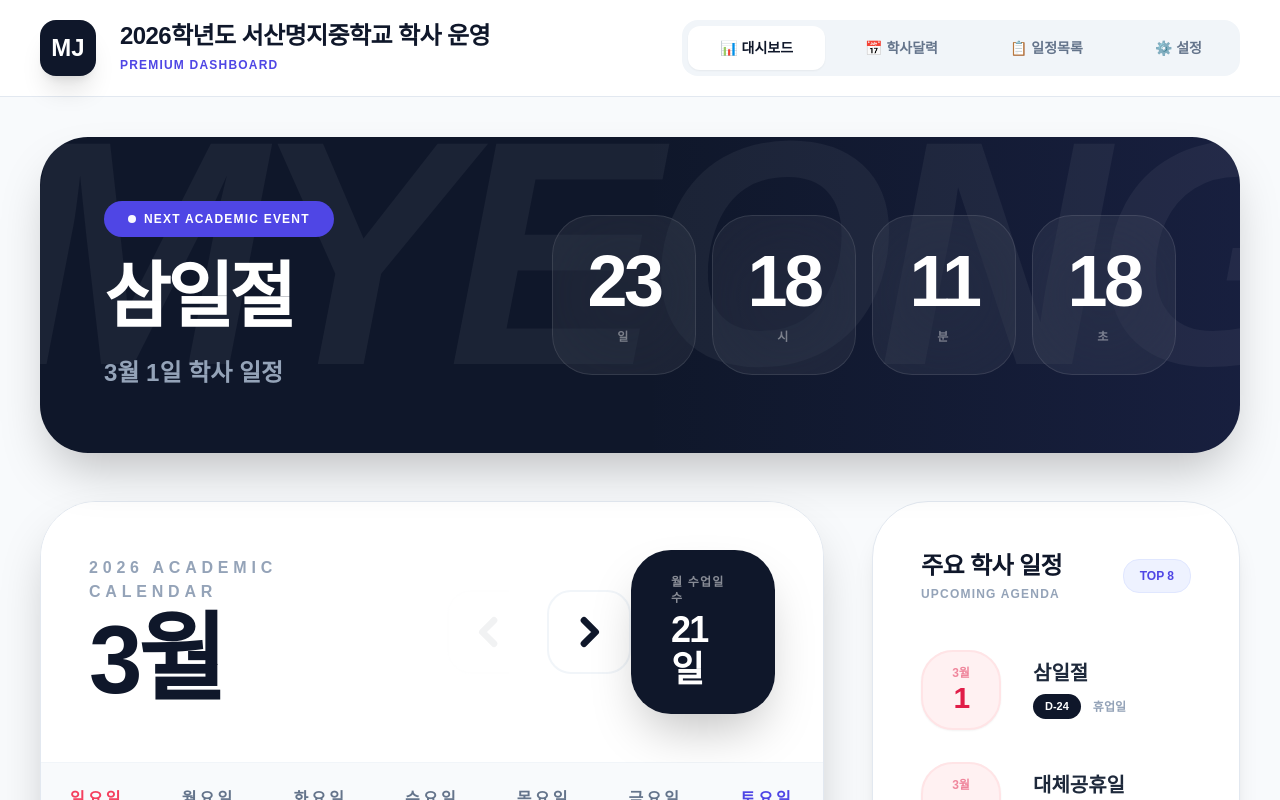
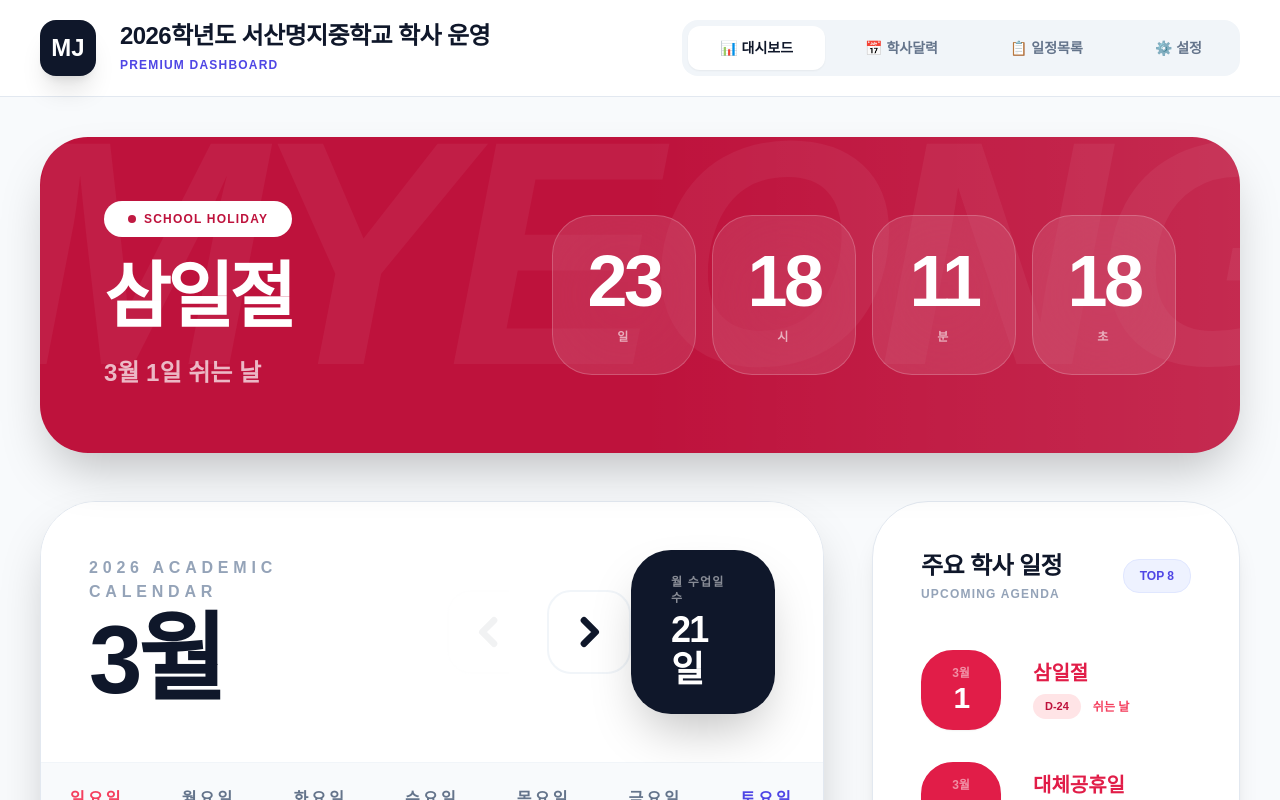
Before and after one commit to magicluffy1-tech/haksa, a React (Vite) app: page / in a window 1280 px wide. Shown: the top 800 px of the page. Built offline with nearby package versions, Linux system fonts and the light colour scheme; a web font is replaced by a local one.

Commit message:
feat: Enhance calendar and dashboard with holiday styling
Applies conditional styling to highlight holidays on the dashboard and calendar views. This includes changing the background and text colors of relevant elements when an event is categorized as a holiday, improving visual distinction.

```diff
--- a/components/CalendarView.tsx
+++ b/components/CalendarView.tsx
@@ -83,12 +83,14 @@ const CalendarView: React.FC<Props> = ({ data, isMini = false }) => {
             {week.map((dayNum, dIdx) => {
               const dayEvents = dayNum ? allEventsForMonth.filter(e => e.date === dayNum) : [];
               const uniqueEvents = Array.from(new Map<string, SchoolEvent>(dayEvents.map(e => [e.title, e])).values());
+              // 해당 날짜가 일요일(dIdx === 0)이거나 휴무일(EventCategory.HOLIDAY) 일정이 하나라도 있으면 빨간색
+              const isHoliday = uniqueEvents.some(e => e.category === EventCategory.HOLIDAY);
 
               return (
                 <div key={`${wIdx}-${dIdx}`} className={`bg-white p-6 min-h-[160px] relative hover:bg-indigo-50/30 transition-all ${!dayNum ? 'bg-slate-50/50' : ''}`}>
                   {dayNum && (
                     <div className="flex flex-col h-full">
-                      <span className={`text-4xl lg:text-5xl font-black mb-4 tracking-tighter leading-none ${dIdx === 0 ? 'text-rose-500' : dIdx === 6 ? 'text-indigo-600' : 'text-slate-900'}`}>
+                      <span className={`text-4xl lg:text-5xl font-black mb-4 tracking-tighter leading-none ${isHoliday || dIdx === 0 ? 'text-rose-500 !important' : dIdx === 6 ? 'text-indigo-600' : 'text-slate-900'}`}>
                         {dayNum}
                       </span>
                       <div className="space-y-2 overflow-y-auto max-h-[120px] pr-1 custom-scrollbar">
--- a/components/DashboardView.tsx
+++ b/components/DashboardView.tsx
@@ -50,18 +50,22 @@ const DashboardView: React.FC<Props> = ({ stats, data }) => {
     <div className="space-y-12">
       {/* Hero Section: Countdown */}
       {nextMainEvent && (
-        <div className="relative overflow-hidden rounded-[3rem] bg-slate-900 p-12 lg:p-16 text-white shadow-2xl">
+        <div className={`relative overflow-hidden rounded-[3rem] p-12 lg:p-16 text-white shadow-2xl transition-colors duration-500 ${
+          nextMainEvent.category === EventCategory.HOLIDAY ? 'bg-rose-700' : 'bg-slate-900'
+        }`}>
           <div className="relative z-10 flex flex-col xl:flex-row xl:items-center justify-between gap-12">
             <div className="space-y-6">
-              <span className="inline-flex items-center gap-2 bg-indigo-600 px-6 py-2.5 rounded-full text-xs font-black tracking-widest uppercase">
-                <span className="w-2 h-2 rounded-full bg-white animate-pulse"></span>
-                Next Academic Event
+              <span className={`inline-flex items-center gap-2 px-6 py-2.5 rounded-full text-xs font-black tracking-widest uppercase ${
+                nextMainEvent.category === EventCategory.HOLIDAY ? 'bg-white text-rose-700' : 'bg-indigo-600 text-white'
+              }`}>
+                <span className={`w-2 h-2 rounded-full animate-pulse ${nextMainEvent.category === EventCategory.HOLIDAY ? 'bg-rose-700' : 'bg-white'}`}></span>
+                {nextMainEvent.category === EventCategory.HOLIDAY ? 'School Holiday' : 'Next Academic Event'}
               </span>
               <h2 className="text-5xl lg:text-7xl font-black tracking-tighter leading-none">
                 {nextMainEvent.title}
               </h2>
-              <p className="text-slate-400 font-bold text-2xl">
-                {nextMainEvent.month}월 {nextMainEvent.date}일 학사 일정
+              <p className="text-white/70 font-bold text-2xl">
+                {nextMainEvent.month}월 {nextMainEvent.date}일 {nextMainEvent.category === EventCategory.HOLIDAY ? '쉬는 날' : '학사 일정'}
               </p>
             </div>
 
@@ -73,15 +77,15 @@ const DashboardView: React.FC<Props> = ({ stats, data }) => {
                   { label: '분', val: timeLeft.mins },
                   { label: '초', val: timeLeft.secs }
                 ].map((unit, idx) => (
-                  <div key={idx} className="flex flex-col items-center justify-center bg-white/5 backdrop-blur-3xl border border-white/10 w-28 h-32 lg:w-36 lg:h-40 rounded-[2.5rem] transition-transform hover:scale-105">
+                  <div key={idx} className="flex flex-col items-center justify-center bg-white/10 backdrop-blur-3xl border border-white/20 w-28 h-32 lg:w-36 lg:h-40 rounded-[2.5rem] transition-transform hover:scale-105">
                     <span className="text-5xl lg:text-7xl font-black tracking-tighter tabular-nums">{String(unit.val).padStart(2, '0')}</span>
-                    <span className="text-xs font-black uppercase tracking-[0.2em] mt-3 opacity-40">{unit.label}</span>
+                    <span className="text-xs font-black uppercase tracking-[0.2em] mt-3 opacity-60">{unit.label}</span>
                   </div>
                 ))}
               </div>
             )}
           </div>
-          <div className="absolute top-0 right-0 w-1/2 h-full bg-gradient-to-l from-indigo-500/10 to-transparent pointer-events-none"></div>
+          <div className="absolute top-0 right-0 w-1/2 h-full bg-gradient-to-l from-white/10 to-transparent pointer-events-none"></div>
           <div className="absolute -left-10 -bottom-10 text-[20rem] font-black italic text-white/5 select-none pointer-events-none tracking-tighter">MYEONGJI</div>
         </div>
       )}
@@ -109,26 +113,28 @@ const DashboardView: React.FC<Props> = ({ stats, data }) => {
                 <div key={idx} className="flex items-center gap-8 group">
                   <div className={`shrink-0 w-20 h-20 rounded-[2rem] flex flex-col items-center justify-center font-black border-2 transition-all group-hover:scale-110 shadow-sm ${
                     event.category === EventCategory.HOLIDAY
-                      ? 'bg-rose-50 text-rose-600 border-rose-100'
+                      ? 'bg-rose-600 text-white border-rose-600'
                       : 'bg-indigo-50 text-indigo-600 border-indigo-100'
                   }`}>
                     <span className="text-xs leading-none opacity-50 mb-1">{event.month}월</span>
                     <span className="text-3xl leading-none tracking-tighter">{event.date}</span>
                   </div>
                   <div className="flex-grow min-w-0">
-                    <h4 className="text-xl font-black text-slate-800 truncate group-hover:text-indigo-600 transition-colors leading-tight">
+                    <h4 className={`text-xl font-black truncate group-hover:text-indigo-600 transition-colors leading-tight ${
+                      event.category === EventCategory.HOLIDAY ? 'text-rose-600' : 'text-slate-800'
+                    }`}>
                       {event.title}
                     </h4>
                     <div className="flex items-center gap-3 mt-2">
                       <span className={`text-[11px] font-black px-3 py-1 rounded-full ${
                         event.dDay === 0
                         ? 'bg-rose-600 text-white animate-bounce'
-                        : 'bg-slate-900 text-white'
+                        : (event.category === EventCategory.HOLIDAY ? 'bg-rose-100 text-rose-700' : 'bg-slate-900 text-white')
                       }`}>
                         {event.dDay === 0 ? 'D-DAY' : `D-${event.dDay}`}
                       </span>
-                      <span className="text-[12px] font-bold text-slate-400">
-                        {event.category === EventCategory.HOLIDAY ? '휴업일' : '학교 행사'}
+                      <span className={`text-[12px] font-bold ${event.category === EventCategory.HOLIDAY ? 'text-rose-500' : 'text-slate-400'}`}>
+                        {event.category === EventCategory.HOLIDAY ? '쉬는 날' : '학교 행사'}
                       </span>
                     </div>
                   </div>
```
Also changed, not shown: 1 other file (tests, documents, lock files or other folders).
